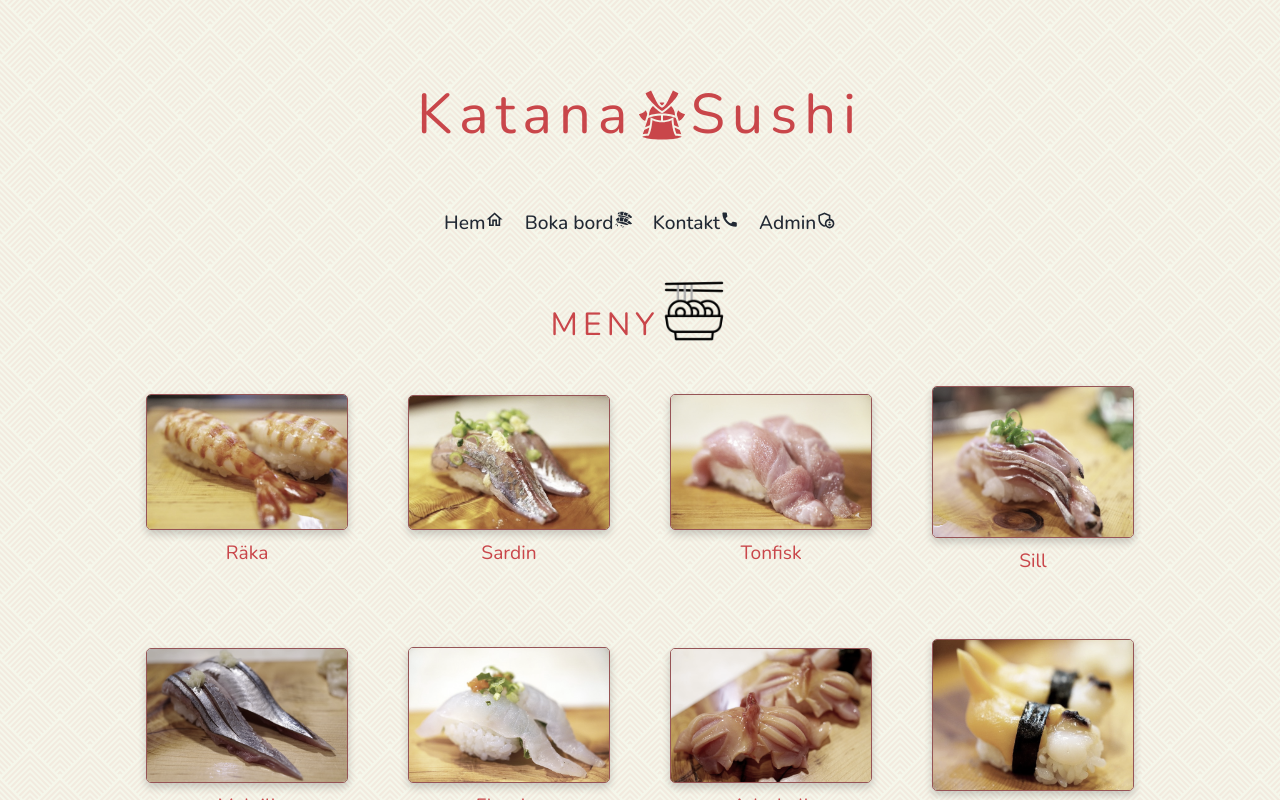
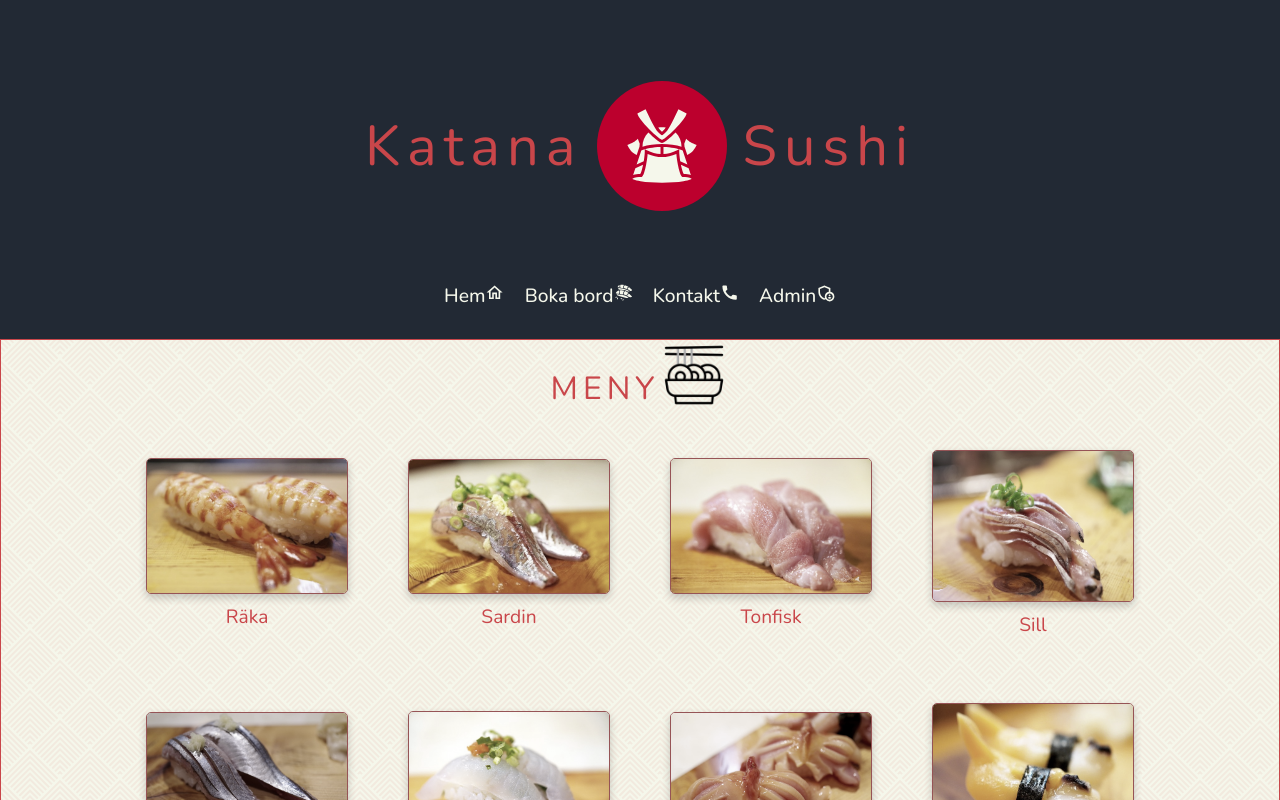
Before and after one commit to GamerShabandari/react-restaurang, a React (Create React App) app: page / in a window 1280 px wide. Shown: the top 800 px of the page. Built offline with nearby package versions, Linux system fonts and the light colour scheme.

Commit message:
massa css småfix

```diff
--- a/src/App.css
+++ b/src/App.css
@@ -6,9 +6,10 @@
    justify-content: space-between;
    flex-wrap: wrap;
    width: auto;
-   padding: 30px;
+   padding: 20px;
    text-decoration: none;
    font-family: 'Nunito';
+   background-color: #222934;
  }
 
  .navigation{
@@ -25,7 +26,7 @@
 
  .navigation a{
   text-align: center;
-  color: #222934;
+  color: #f5f7eb;
   text-decoration: none;
   transition: 0.2s;
   font-weight: 500;
@@ -33,7 +34,7 @@
  }
 
  .navigation a:hover{
-   text-decoration: underline;
+   color: #c9464a;
  }
 
  .logo{
@@ -48,3 +49,16 @@
  .logoLink {
    text-decoration: none;
  }
+
+ .logoIcon{
+   display: flex;
+   align-items: center;
+   justify-content: center;
+   color: #f5f7eb;
+   margin: 15px;
+   padding: 0px;
+   background-color: #BC002D;
+   border-radius: 100%;
+   width: 130px;
+   height: 130px;
+ }
--- a/src/App.tsx
+++ b/src/App.tsx
@@ -14,10 +14,11 @@ function App() {
   return (
     <div className="App">
       <BrowserRouter>
-        <header className='animate__animated animate__fadeInDown'>
+        <header>
           <nav>
             <Link className='logoLink' to="/">
-              <h1 className='logo'>Katana <GiSamuraiHelmet></GiSamuraiHelmet> Sushi</h1>
+              <h1 className='logo animate__animated animate__flipInX animate__delay-1s'>Katana<h1 className='
+              logoIcon'><GiSamuraiHelmet></GiSamuraiHelmet></h1> Sushi</h1>
             </Link>
             <div>
               <ul className='navigation animate__animated animate__backInDown'>
--- a/src/components/admin.css
+++ b/src/components/admin.css
@@ -1,3 +1,7 @@
+.adminPageContainer{
+    border: 1px solid #c9464a;
+}
+
 .adminMain{
     display: flex;
     flex-direction: row;
@@ -5,6 +9,7 @@
     padding: 20px;
     min-height: 100vh;
     font-family: 'Nunito';
+
  }
 
  .adminBookingsContainer{
--- a/src/components/admin.tsx
+++ b/src/components/admin.tsx
@@ -473,7 +473,7 @@ export function Admin() {
 
     /////////////////////////////////////////////////////////////////////////////////////////////////////////////////////////////////////////////////////////////////////
 
-    return (<>
+    return (<div className="adminPageContainer">
 
         <section className="adminBookingSection">
             <div className="adminMainBtns">
@@ -582,5 +582,5 @@ export function Admin() {
 
             {showBooking && bookingsFromApi.length > 0 && <section className="adminBookingsContainer">{bookingsHtml}</section>}
         </main>
-    </>)
+    </div>)
 }
--- a/src/components/booking.css
+++ b/src/components/booking.css
@@ -8,7 +8,7 @@
     align-items: center;
     justify-content: flex-start;
     gap: 20px;
-    /* padding: 20px; */
+    border: #c9464a 1px solid;
     font-family: 'Nunito';
 }
 
--- a/src/components/home.css
+++ b/src/components/home.css
@@ -7,6 +7,7 @@
     margin-bottom: 10px;
     min-height: 100vh;
     font-family: 'Nunito';
+    border: 1px solid #c9464a;
 }
 
 .container-food{
```
